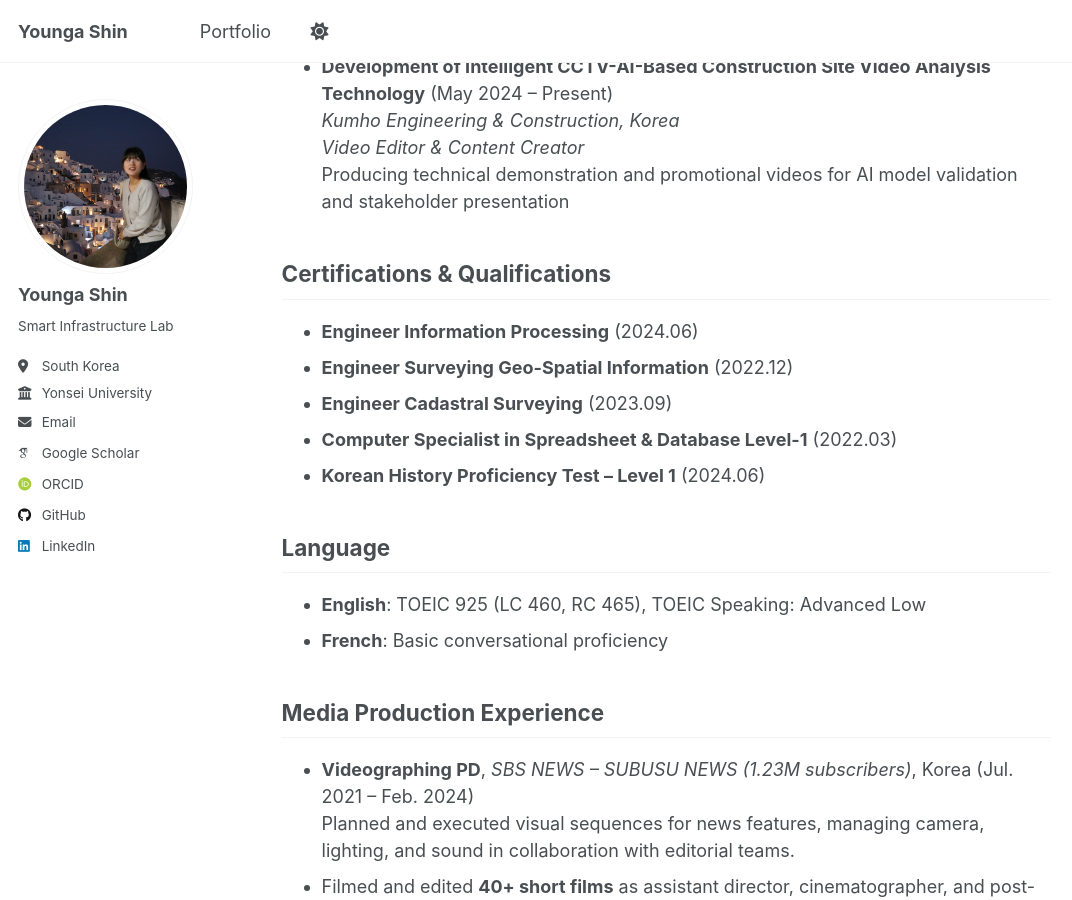
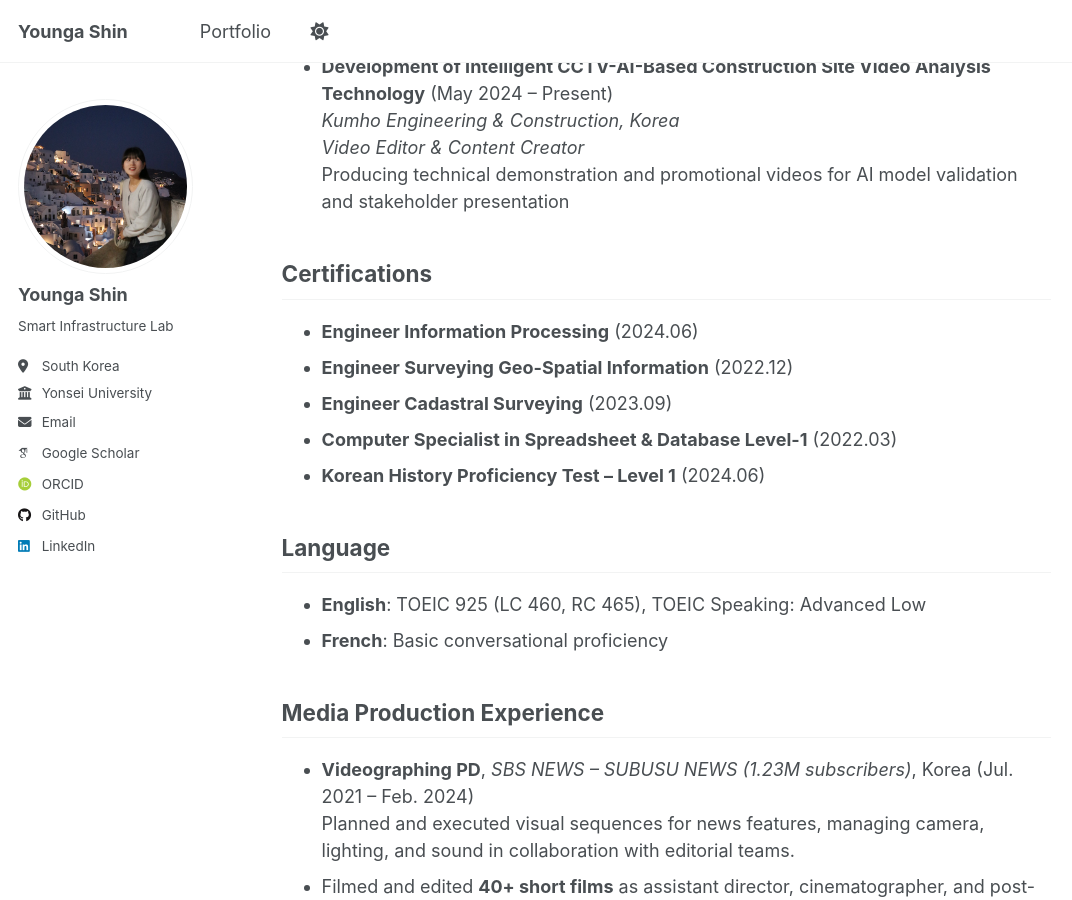
Before and after one commit to shinyounga/shinyounga.github.io, a Jekyll site: the page built from _pages/about.md, in a window 1280 px wide and 900 px high, scrolled down 2054 px. Shown: the whole window, without its empty margins (0-1072 px from the left). Built offline with Jekyll 4.4.1, drawn with Linux system fonts in a browser that asks for light colours; some web fonts are replaced.

Commit message:
Update about.md

```diff
--- a/_pages/about.md
+++ b/_pages/about.md
@@ -72,7 +72,7 @@ I am a Master student in the Smart Infrastructure Laboratory at Yonsei Universit
   Producing technical demonstration and promotional videos for AI model validation and stakeholder presentation
 
 
-## Certifications & Qualifications
+## Certifications
 
 - **Engineer Information Processing** (2024.06)
 - **Engineer Surveying Geo-Spatial Information** (2022.12)
```
